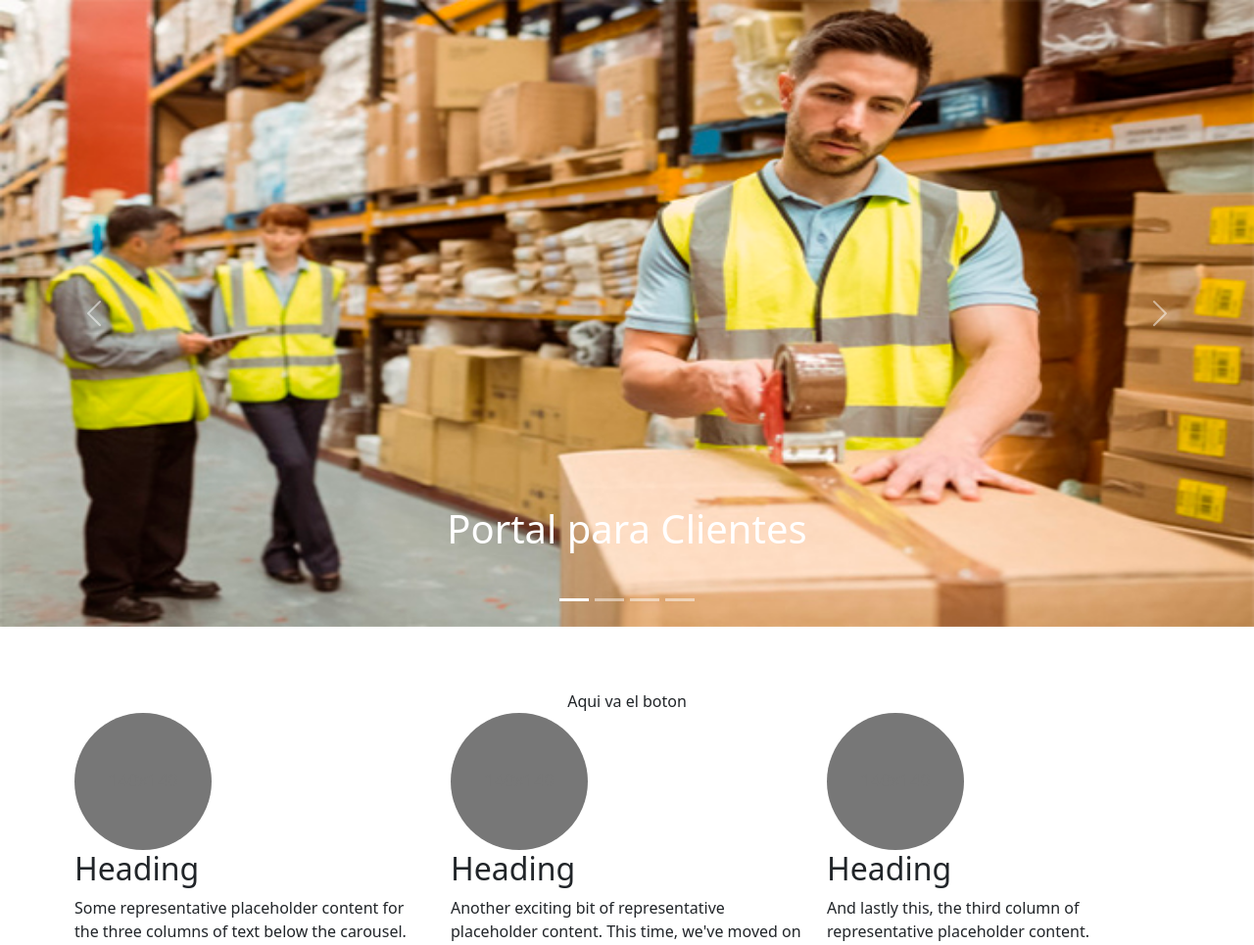
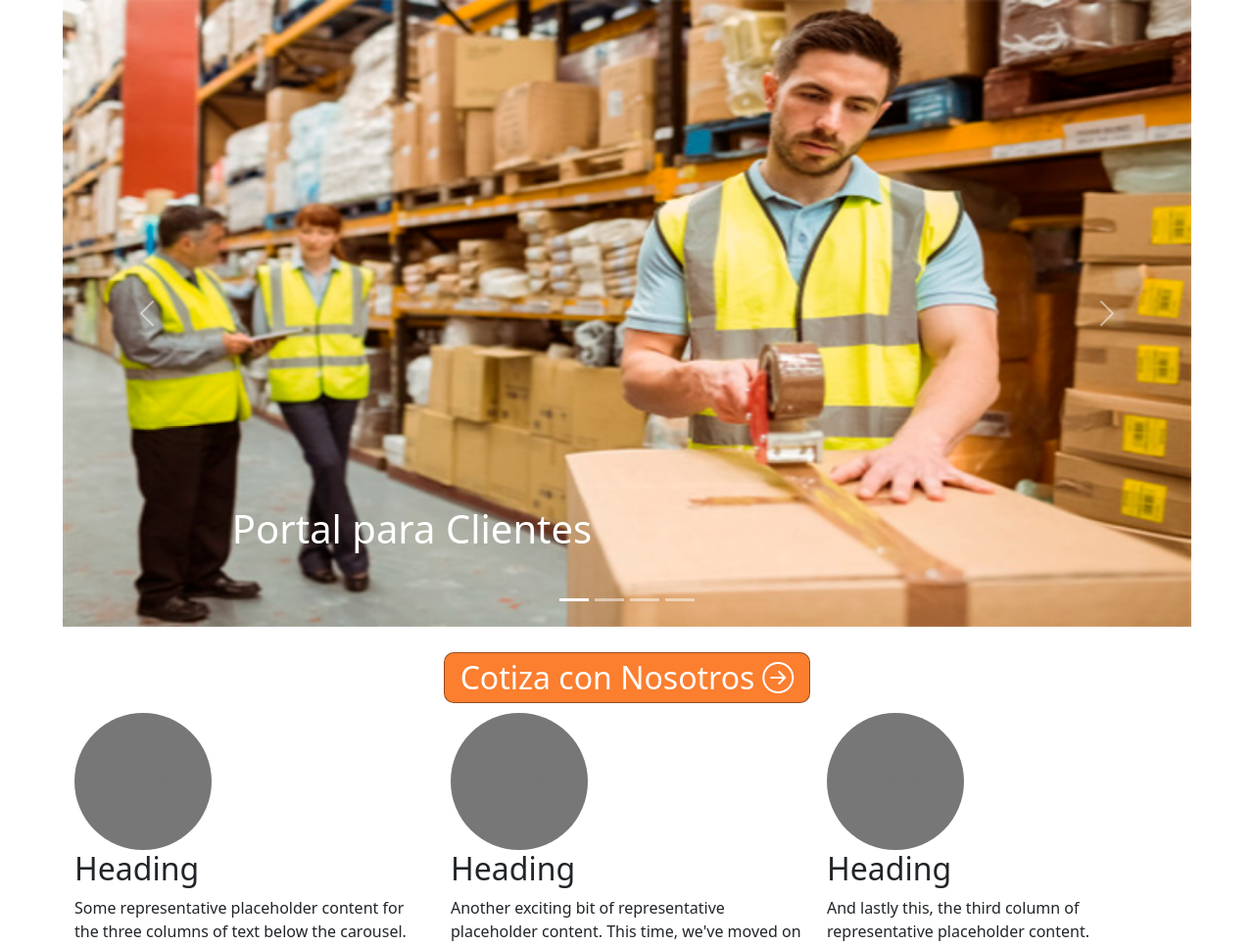
Before and after one commit to felipedebia/camen.cl, a PHP site: page / in a window 1280 px wide. Shown: the part 145-1110 px from the top of the page at 98% size. Run offline with PHP 8.4, Linux system fonts and the light colour scheme.

Commit message:
Menu-slider-boton

```diff
--- a/css/carousel.css
+++ b/css/carousel.css
@@ -6,7 +6,7 @@
 
 /* Carousel base class */
 .carousel {
-  margin-bottom: 4rem;
+  margin-bottom: 1rem;
 }
 /* Since positioning the image, we need to help out the caption */
 .carousel-caption {
--- a/css/style.css
+++ b/css/style.css
@@ -1,8 +1,42 @@
 .img-logo{
     width: 200px;
 }
+
+.font-texto{
+    font-size: 18px;
+}
+
+.carrusel-mode{
+    width: 100%;
+}
+
 @media (min-width: 760px) {
     .img-logo{
         width: 450px;
     }
+    .font-texto{
+        font-size: 32px;
+    }
+    .carrusel-mode{
+        width: 90%;
+    }
+
 }
+
+
+
+.button {
+	margin: 10px auto;
+	border: 1px solid rgba(0,0,0,0.4) ;
+    border-radius: 10px;
+}
+
+.orange{
+    background: #fc7e2f;
+}
+
+.action {
+	padding: 0 10px;
+	float: left;
+	color: #fff;
+}
--- a/index.html
+++ b/index.html
@@ -9,6 +9,8 @@
     <link rel="stylesheet" href="./css/bootstrap.min.css">
     <link href="./css/carousel.css" rel="stylesheet">
     <link href="./css/style.css" rel="stylesheet">
+    <link href="./css/bootstrap-utilities.css" rel="stylesheet">
+    <link rel="stylesheet" href="https://cdn.jsdelivr.net/npm/bootstrap-icons@1.8.2/font/bootstrap-icons.css">
     <title>Camen.cl</title>
     <style>
         .bd-placeholder-img {
@@ -70,8 +72,7 @@
         <nav class="navbar navbar-expand-lg navbar-black bg-white" aria-label="Ninth navbar example">
             <div class="container-xl">
                 <a class="navbar-brand" href="#">
-                    <img src="./img/logo/logo camen2.png" class="d-inline-block align-top img-logo"
-                        alt="">
+                    <img src="./img/logo/logo camen2.png" class="d-inline-block align-top img-logo" alt="">
                 </a>
 
                 <button class="navbar-toggler" type="button" data-bs-toggle="collapse"
@@ -103,7 +104,7 @@
         </nav>
     </header>
     <!--Carrusel-->
-
+    <div class="carrusel-mode mx-auto">
         <div id="myCarousel" class="carousel slide" data-bs-ride="carousel">
             <div class="carousel-indicators">
                 <button type="button" data-bs-target="#myCarousel" data-bs-slide-to="0" class="active" aria-current="true"
@@ -170,6 +171,8 @@
                 <span class="carousel-control-next-icon" aria-hidden="true"></span>
                 <span class="visually-hidden">Next</span>
             </button>
+
+        </div>
     </div>
     <div class="container">
 
@@ -179,7 +182,15 @@
 
 
         <!--Cotiza con nosotros-->
-        <div class="text-center">Aqui va el boton</div>
+        <div class="text-center">
+            <button class="button orange">
+                <div class="d-flex align-items-center action font-texto">
+                    <div class="me-2">Cotiza con Nosotros </div>
+                    <i class="bi bi-arrow-right-circle"></i>
+                </div>
+            </button>
+
+        </div>
         <!--servicios-->
         <div class="row">
             <div class="col-lg-4">
```
Lines whose indentation alone changed are shown as unchanged.
